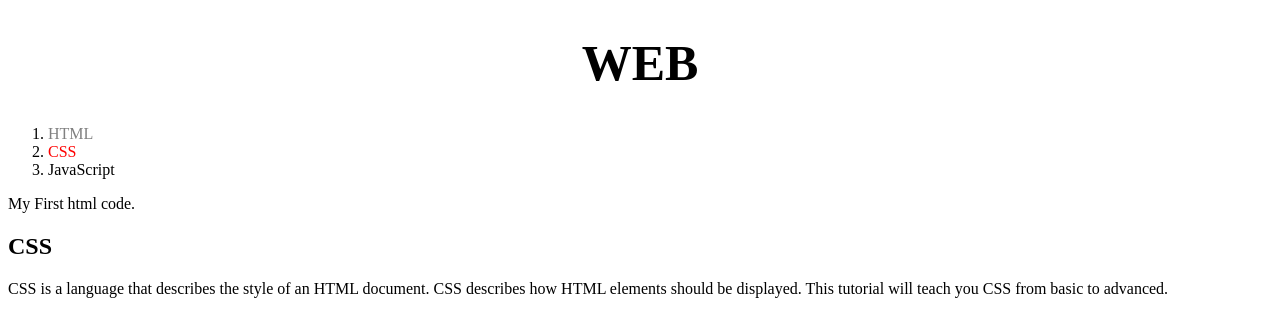
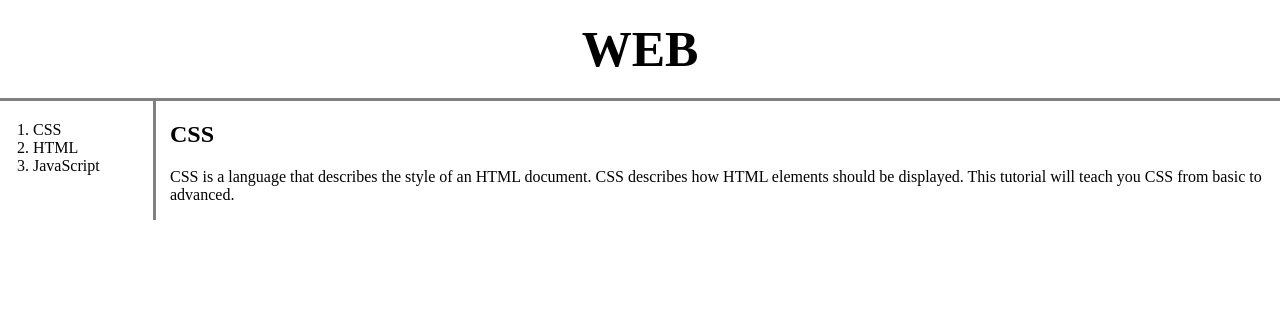
Before and after one commit to joon2974/Web_study, a plain HTML site: page CSS/2.html in a window 1280 px wide. Drawn offline with Linux system fonts and the light colour scheme.

Commit message:
css box model and grid

```diff
--- a/CSS/2.html
+++ b/CSS/2.html
@@ -4,31 +4,46 @@
   <title>WEB1 - CSS</title>
   <meta charset="utf-8">
   <style>
+    body{
+      margin: 0;
+    }
     a{
       color: black;
       text-decoration: none;
     }
-    #active{
-      color:red;
+    #grid{
+      display: grid;
+      grid-template-columns: 150px 1fr;
     }
-    .saw{
-      color:gray;
+    #article{
+      padding-left: 20px;
     }
     h1{
       font-size: 50px;
       text-align: center;
+      border-bottom: 3px solid gray;
+      margin: 0;
+      padding: 20px;
+    }
+    #grid ol{ /*grid라는 id내의 ol태그의 속성만을 지정. 중요!*/
+      width: 100px;
+      border-right: 3px solid gray;
+      margin: 0;
+      padding: 20px;
+      padding-left: 33px;
     }
   </style>
 </head>
 
 <body>
   <h1><a href="index.html">WEB</a></h1>
+  <div id="grid">
     <ol>
-    <li><a href="1.html" class="saw">HTML</a></li>
-    <li><a href="2.html" class="saw" id="active">CSS</a></li>
+      <li><a href="2.html">CSS</a></li>
+      <li><a href="1.html">HTML</a></li>
       <li><a href="3.html">JavaScript</a></li>
     </ol>
-  My First html code.
+    <div id="article">
       <h2>CSS</h2>
       <p>
         CSS is a language that describes the style of an HTML document.
@@ -37,5 +52,9 @@
 
       This tutorial will teach you CSS from basic to advanced.
       </p>
+    </div>
+  </div>
+
+
 </body>
 </html>
```
Also changed, not shown: CSS/box.html (added, +41 -0 lines), CSS/grid.html (added, +28 -0 lines). Lines whose indentation alone changed are shown as unchanged.
